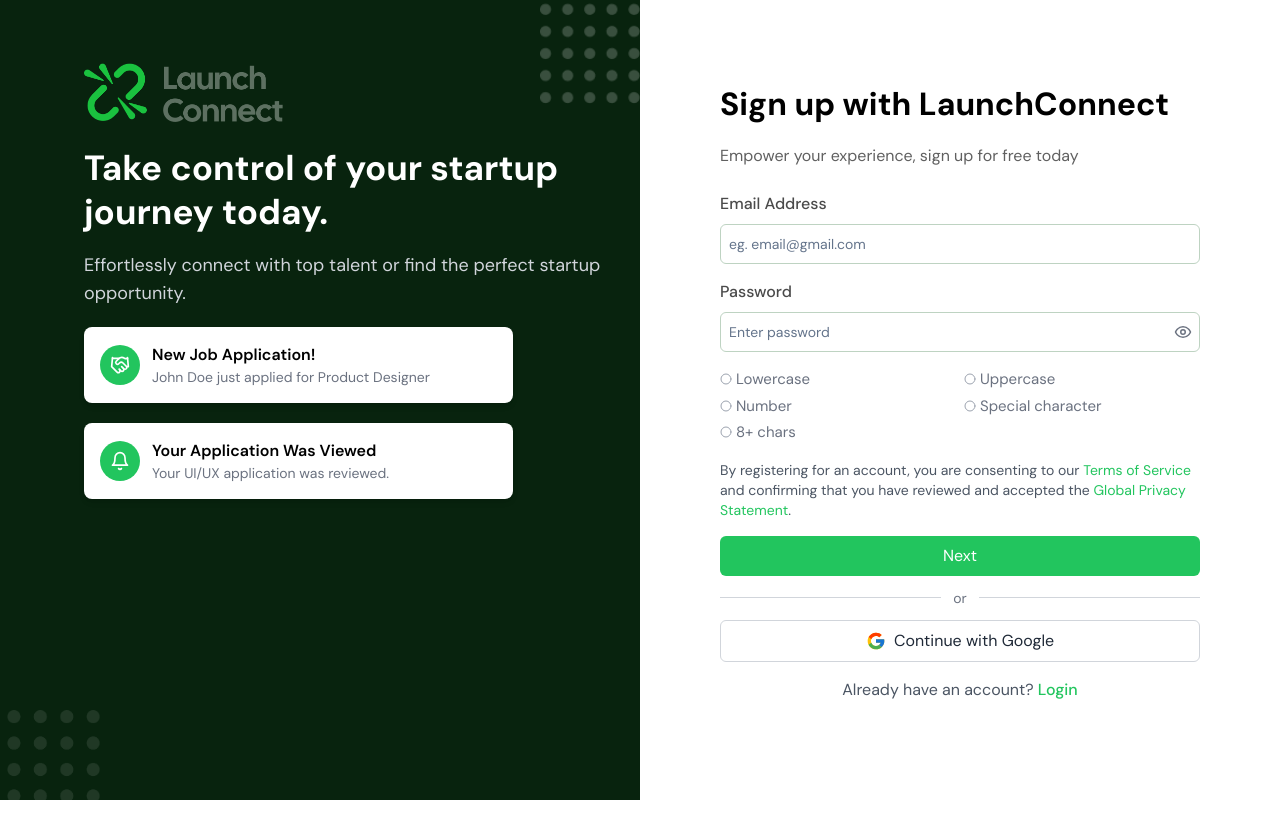
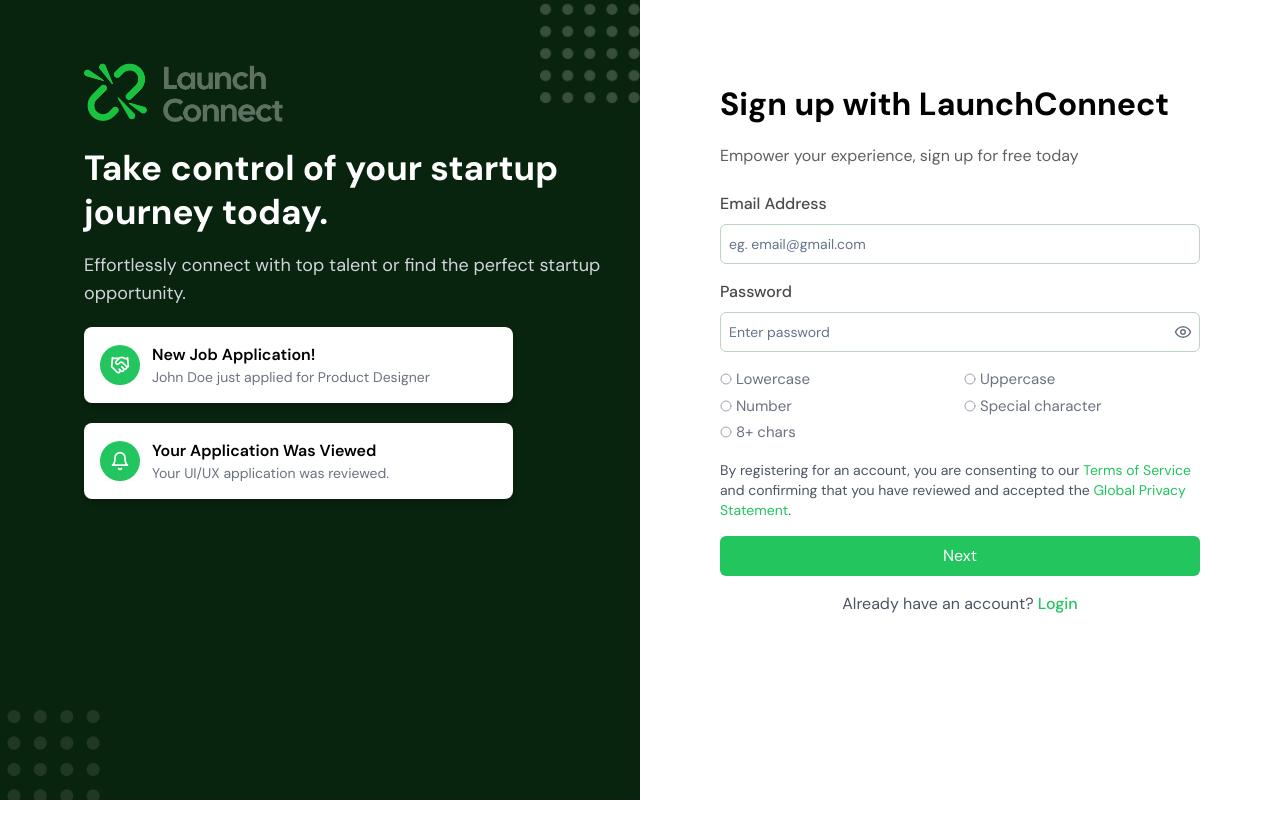
Before and after one commit to LunchConnect/launchConnect, a Next.js app: page /sign_up in a window 1280 px wide. Built offline with nearby package versions, Linux system fonts and the light colour scheme.

Commit message:
profile update

```diff
--- a/app/dashboard/profilemanagement/page.tsx
+++ b/app/dashboard/profilemanagement/page.tsx
@@ -194,13 +194,13 @@ const [bio,setBio] = useState<string>("")
     }
 
     // Log the form data to debug
-    console.log("Form data:", {
-      fullName,
-      bio,
-      skills,
-      interests,
-      resume,
-    });
+    // console.log("Form data:", {
+    //   fullName,
+    //   bio,
+    //   skills,
+    //   interests,
+    //   resume,
+    // });
 
     const { success, message, data } = await createJobSeekerProfileManagement(
       fullName,
@@ -228,7 +228,7 @@ const [bio,setBio] = useState<string>("")
       localStorage.setItem("profile", JSON.stringify(newProfile));
 
       // Optionally reload the page or redirect
-      // window.location.reload();
+      window.location.reload();
       // setTimeout(() => router.push("/sign_in"), 2000);
     } else {
       setModalType("error");
--- a/app/sign_in/page.tsx
+++ b/app/sign_in/page.tsx
@@ -178,18 +178,7 @@ const handleLogin = async () => {
           {loading ? "Logging in..." : "Next"}
         </button>
 
-        {/* OR Divider */}
-        <div className="flex items-center w-full">
-          <div className="flex-1 border-t border-gray-300"></div>
-          <span className="px-3 text-gray-500 text-sm">or</span>
-          <div className="flex-1 border-t border-gray-300"></div>
-        </div>
 
-        {/* Google Sign In Button */}
-        <button className="w-full flex items-center justify-center gap-2 bg-white text-gray-800 border border-gray-300 p-2 rounded-md" disabled>
-          <FcGoogle size={20} />
-          Continue with Google
-        </button>
       </div>
 
       {/* Sign Up Link */}
--- a/app/sign_up/page.tsx
+++ b/app/sign_up/page.tsx
@@ -151,7 +151,7 @@ function Signup() {
 
         <p className="text-gray-600 text-sm">
       By registering for an account, you are consenting to our{" "}
-      <Link href="/terms" className="text-green-500 hover:underline">
+      <Link href="/Terms" className="text-green-500 hover:underline">
         Terms of Service
       </Link>{" "}
       and confirming that you have reviewed and accepted the{" "}
@@ -172,17 +172,10 @@ function Signup() {
 
 
    {/* OR Divider */}
-   <div className="flex items-center w-full">
-          <div className="flex-1 border-t border-gray-300"></div>
-          <span className="px-3 text-gray-500 text-sm">or</span>
-          <div className="flex-1 border-t border-gray-300"></div>
-        </div>
+
 
  {/* Google Signup Button */}
- <button className="w-full flex items-center justify-center gap-2 bg-white text-gray-800 border border-gray-300 p-2 rounded-md" disabled>
-            <FcGoogle size={20} /> {/* Google Icon */}
-            Continue with Google
-          </button>
+
 
         </div>
          {/* Sign Up Link */}
--- a/app/startup_founder_dashboard/profilemanagement/page.tsx
+++ b/app/startup_founder_dashboard/profilemanagement/page.tsx
@@ -135,7 +135,7 @@ const [companyLogoUrl, setcompanyLogoUrl] =React.useState("");
 
         // ✅ Persist profile to localStorage
   const newProfile = {
-    fullName,
+    fullName:result.data.company.fullName,
     companyName,
     industry,
     roleInCompany,
--- a/next.config.js
+++ b/next.config.js
@@ -10,7 +10,7 @@ const nextConfig = {
     return [
       {
         source: "/api/:path*",
-        destination: "http://89.117.36.172:3000/api/:path*", // Proxy to backend
+        destination: "http://89.117.36.172:3010/api/:path*", // Proxy to backend
       },
     ];
   },
```
Also changed, not shown: actions/action.ts (+95 -44 lines).
